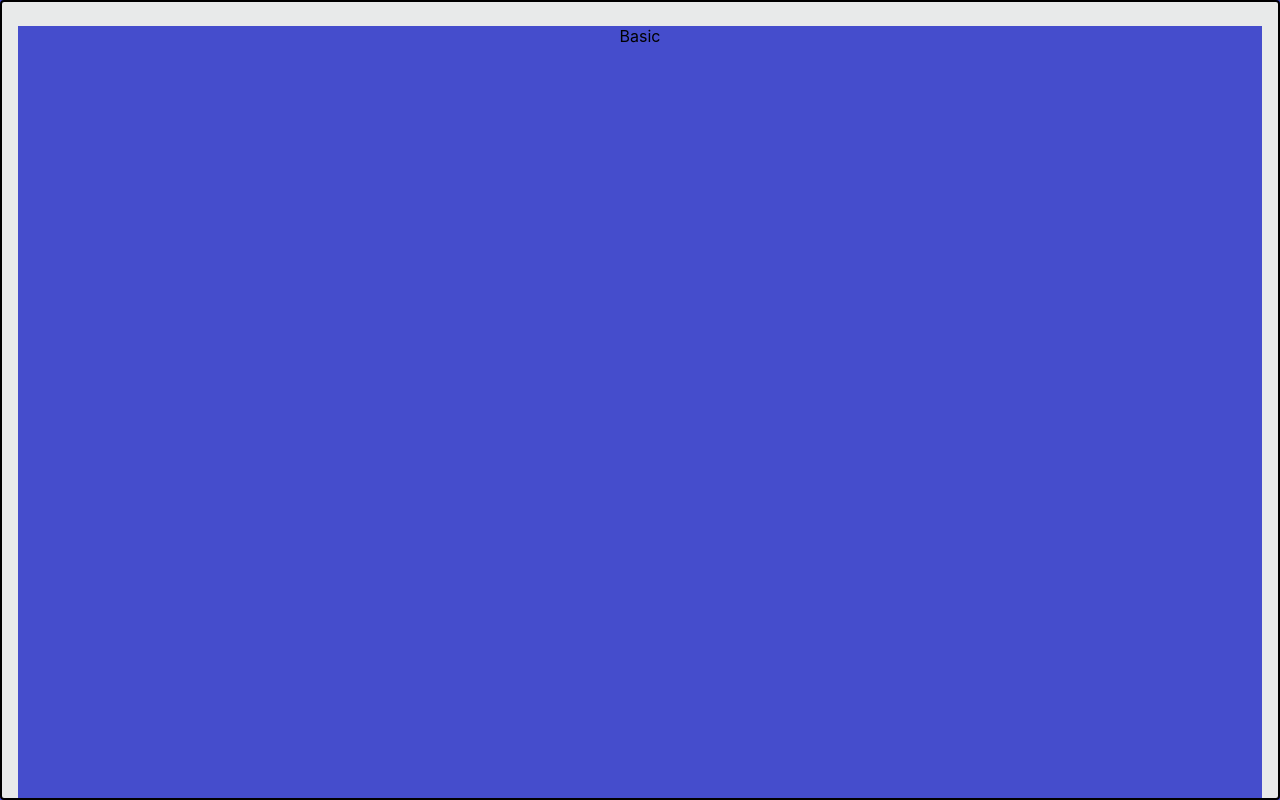
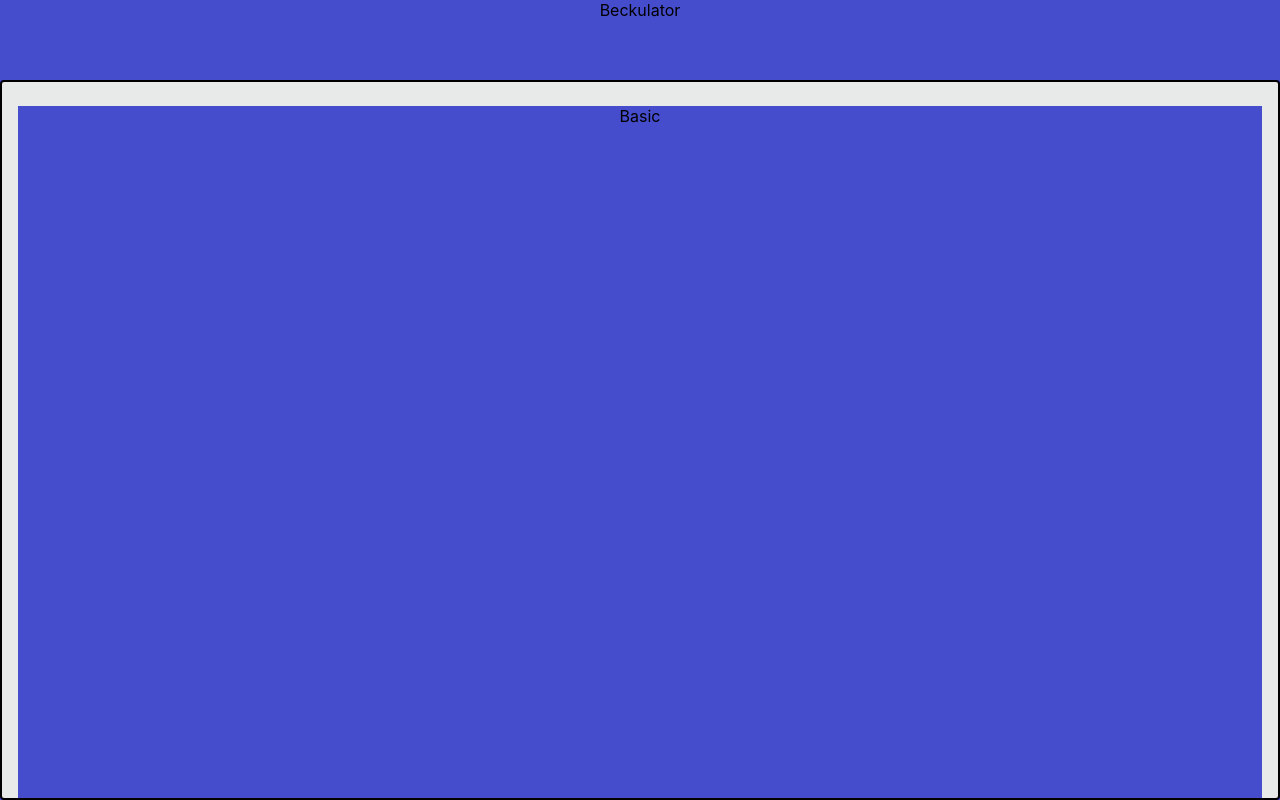
Before and after one commit to Breck37/breckulator, a React (Create React App) app: page / in a window 1280 px wide. Built offline with nearby package versions, Linux system fonts and the light colour scheme.

Commit message:
init: Header and components implemented in App.tsx

```diff
--- a/src/App.tsx
+++ b/src/App.tsx
@@ -1,12 +1,13 @@
 import React from 'react';
 import { Container } from './layout'
-import Calculator from './components/Calculator/Calculator';
+import { Calculator, Header } from './components/';
 import './App.scss';
 
 function App() {
   return (
     <div className="App">
       <Container>
+        <Header />
         <Calculator />
       </Container>
     </div>
--- /dev/null
+++ b/src/components/Header/Header.tsx
@@ -0,0 +1,12 @@
+import React from 'react'
+import '../../styles/header.scss';
+
+const Header = () => {
+    return (
+        <div className="header">
+            Beckulator
+        </div>
+    )
+}
+
+export default Header;
--- /dev/null
+++ b/src/components/index.ts
@@ -0,0 +1,2 @@
+export { default as Header } from './Header/Header';
+export { default as Calculator } from './Calculator/Calculator'
```
